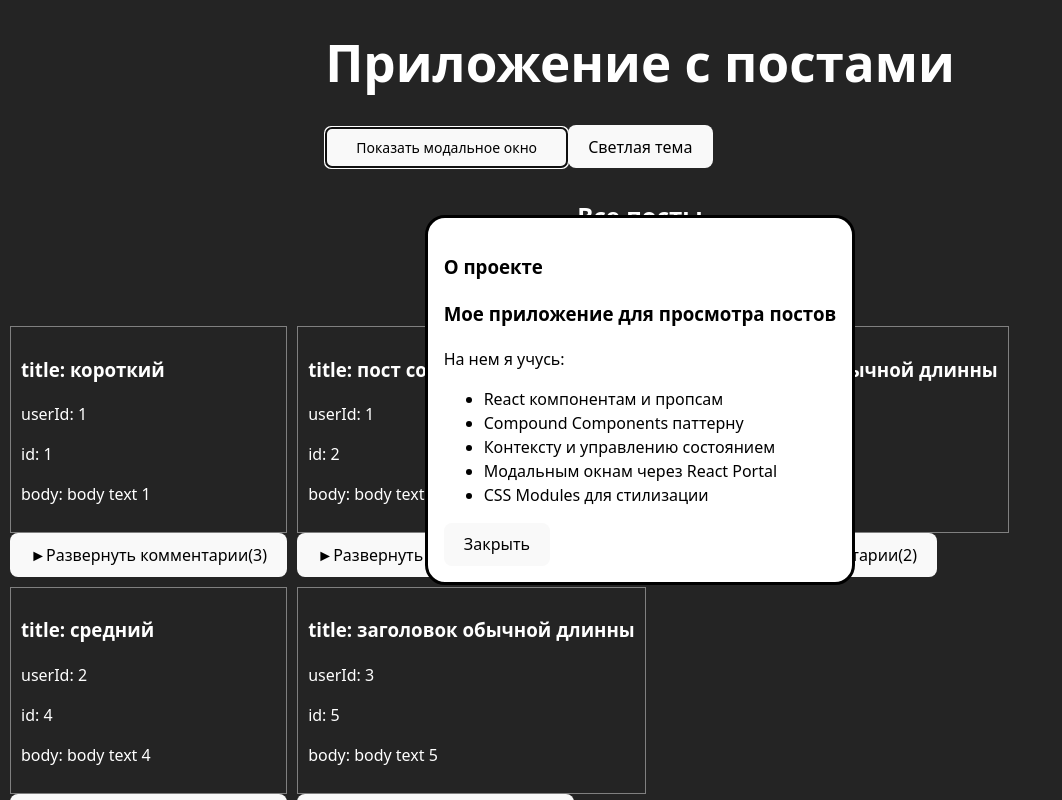
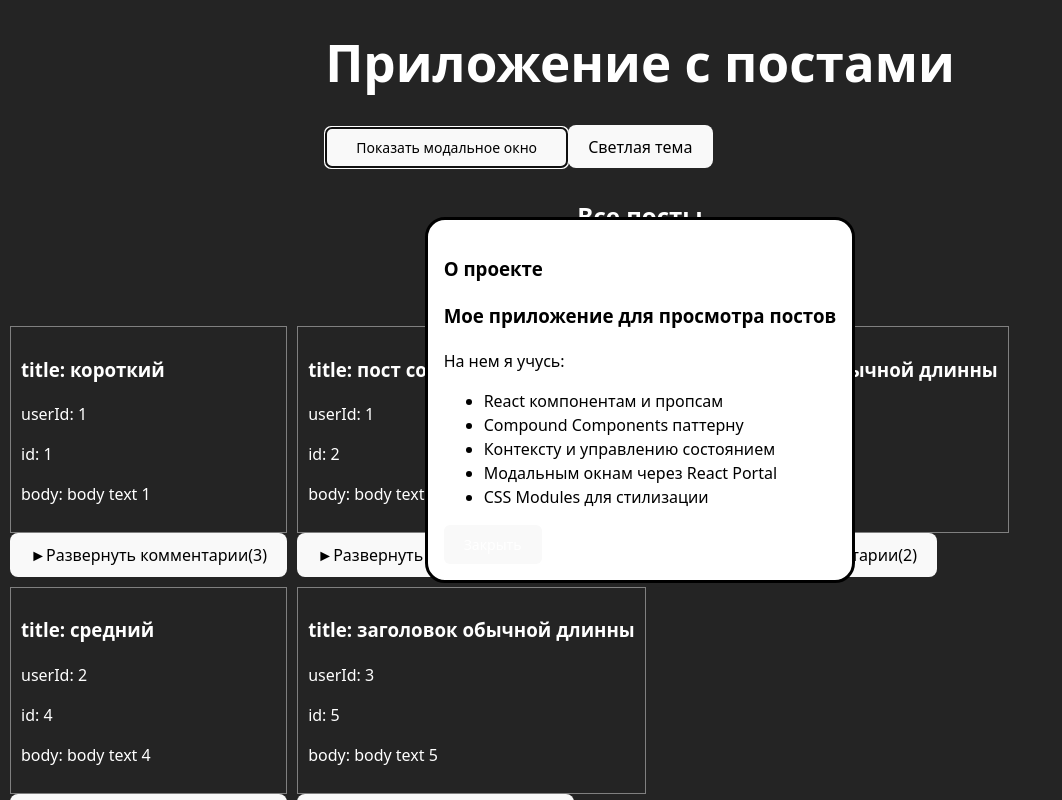
Before and after one commit to SterbenKiubi/Aston, a React (Vite) app in the folder my-post-app/: page / in a window 1280 px wide. Both pictures are taken after a click on the button "Показать модальное окно". Shown: the top 800 px of the page, without its empty margins (0-1062 px from the left). Built offline with nearby package versions, Linux system fonts and the light colour scheme.

Commit message:
fix: context, component, hook are now stored separately

```diff
--- a/my-post-app/src/shared/ui/Modal/Modal.jsx
+++ b/my-post-app/src/shared/ui/Modal/Modal.jsx
@@ -1,33 +1,17 @@
-import React, { createContext, useContext } from 'react';
+import React from 'react';
 import ReactDOM from 'react-dom';
+import { ModalContext } from './context/ModalContext';
 import styles from './Modal.module.css';
 
-const ModalContext = createContext();
-
 export const Modal = ({ isOpen, onClose, children }) => {
+  if (!isOpen) return null;
 
   return ReactDOM.createPortal(
-    <ModalContext.Provider value={ {onClose} }>
+    <ModalContext.Provider value={{ onClose }}>
       <dialog className={styles.modal} open={isOpen}>
         {children}
       </dialog>
     </ModalContext.Provider>,
-  document.body
-);
-};
-
-export const ModalHeader = ({ children }) => {
-  return (
-    <div className={styles.modalHeader}>
-      <h3 className={styles.modalTitle}>{children}</h3>
-    </div>
+    document.body
   );
 };
-
-export const ModalBody = ({ children }) => {
-  return <div className={styles.modalBody}>{children}</div>;
-};
-
-export const ModalFooter = ({ children }) => {
-  return <div className={styles.modalFooter}>{children}</div>;
-};
--- a/my-post-app/src/shared/ui/Modal/Modal.module.css
+++ b/my-post-app/src/shared/ui/Modal/Modal.module.css
@@ -1,3 +1,11 @@
 .modal {
     border-radius: 20px;
 }
+.modalClose {
+  padding: 10px 20px;
+  color: white;
+  border: none;
+  border-radius: 6px;
+  cursor: pointer;
+  font-size: 14px;
+}
--- /dev/null
+++ b/my-post-app/src/shared/ui/Modal/ModalBody.jsx
@@ -0,0 +1,6 @@
+import React from 'react';
+import styles from './Modal.module.css';
+
+export const ModalBody = ({ children }) => {
+  return <div className={styles.modalBody}>{children}</div>;
+};
--- /dev/null
+++ b/my-post-app/src/shared/ui/Modal/ModalFooter.jsx
@@ -0,0 +1,16 @@
+import React from 'react';
+import { useModal } from './hooks/useModal';
+import styles from './Modal.module.css';
+
+export const ModalFooter = ({ children }) => {
+    const { onClose } = useModal();
+  return <div className={styles.modalFooter}>
+    {children}
+    <button
+            className={styles.modalClose}
+            onClick={onClose}
+          >
+            Закрыть
+          </button>
+    </div>;
+};
--- /dev/null
+++ b/my-post-app/src/shared/ui/Modal/ModalHeader.jsx
@@ -0,0 +1,11 @@
+import React from 'react';
+import styles from './Modal.module.css';
+
+export const ModalHeader = ({ children }) => {
+
+  return (
+    <div className={styles.modalHeader}>
+      <h3 className={styles.modalTitle}>{children}</h3>
+    </div>
+  );
+};
--- /dev/null
+++ b/my-post-app/src/shared/ui/Modal/context/ModalContext.js
@@ -0,0 +1,3 @@
+import { createContext } from 'react';
+
+export const ModalContext = createContext(null);
--- /dev/null
+++ b/my-post-app/src/shared/ui/Modal/hooks/useModal.js
@@ -0,0 +1,12 @@
+import { useContext } from 'react';
+import { ModalContext } from '../context/ModalContext';
+
+export const useModal = () => {
+  const context = useContext(ModalContext);
+
+  if (!context) {
+    throw new Error('useModal must be used within a Modal component');
+  }
+
+  return context;
+};
--- /dev/null
+++ b/my-post-app/src/shared/ui/Modal/index.js
@@ -0,0 +1,5 @@
+export { Modal } from './Modal';
+export { ModalHeader } from './ModalHeader';
+export { ModalBody } from './ModalBody';
+export { ModalFooter } from './ModalFooter';
+export { useModal } from './hooks/useModal';
--- a/my-post-app/src/widgets/LayoutHeader/Header.tsx
+++ b/my-post-app/src/widgets/LayoutHeader/Header.tsx
@@ -1,9 +1,6 @@
 import React, { useState } from 'react';
 import { Button } from '../../shared/ui/Button/Button';
-import { Modal } from '../../shared/ui/Modal/Modal';
-import { ModalHeader } from '../../shared/ui/Modal/Modal';
-import { ModalBody } from '../../shared/ui/Modal/Modal';
-import { ModalFooter } from '../../shared/ui/Modal/Modal';
+import { Modal, ModalHeader, ModalBody, ModalFooter } from '../../shared/ui/Modal';
 import { ThemeSwitcher } from '../../features/ThemeSwitcher/ui/ThemeSwitcher';
 import styles from './Header.module.css';
 
@@ -41,11 +38,7 @@ export const Header: React.FC = () => {
                             <li>CSS Modules для стилизации</li>
                         </ul>
                     </ModalBody>
-                    <ModalFooter>
-                        <button onClick={closeModal}>
-                            Закрыть
-                        </button>
-                    </ModalFooter>
+                    <ModalFooter></ModalFooter>
                 </Modal>
             </header>
         </>
```
